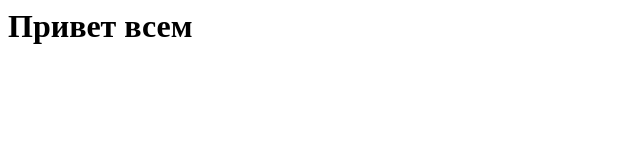
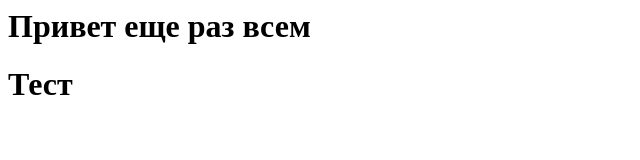
Before and after one commit to Glyk77774/first-project, a plain HTML site: page index.html in a window 1280 px wide. Shown: the whole page, without its empty margins (0-640 px from the left). Drawn offline with Linux system fonts and the light colour scheme.

Commit message:
Привет всем

```diff
--- a/index.html
+++ b/index.html
@@ -1,3 +1,4 @@
 <div>
-    <h1>Привет всем</h1>
+    <h1>Привет еще раз всем</h1>
+    <h1>Тест</h1>
 </div>
```
